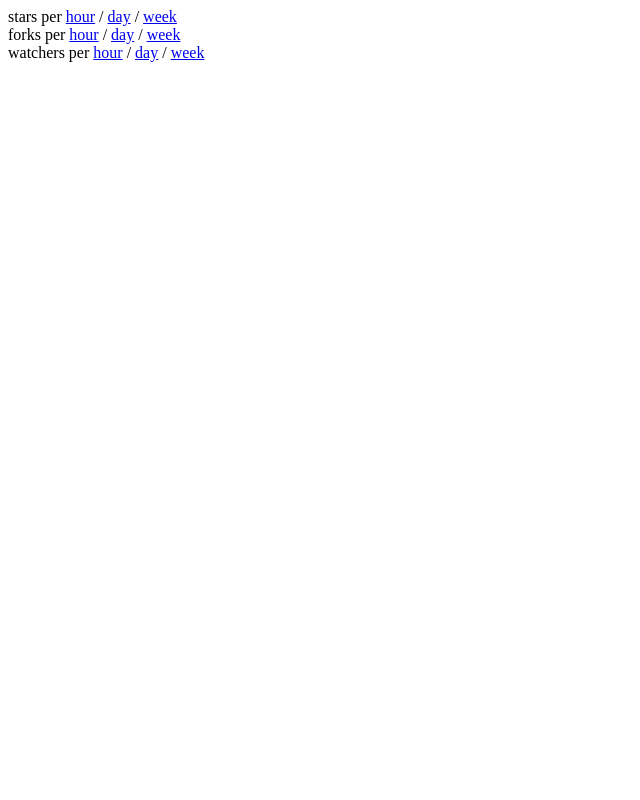
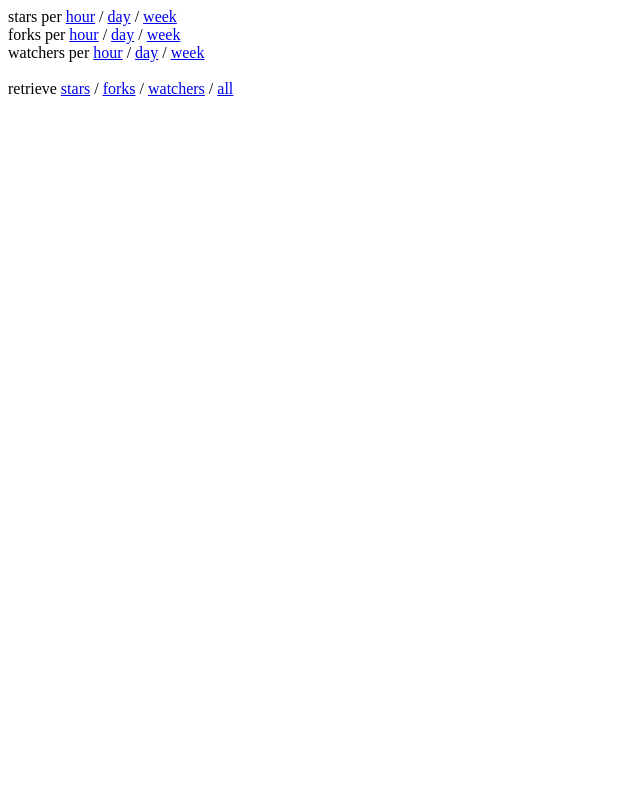
Before and after one commit to alanbernstein/github-dashboard, a Flask app: page / in a window 1280 px wide. Shown: the whole page, without its empty margins (0-640 px from the left). Run offline with Flask 2, Linux system fonts and the light colour scheme; parts of the project's set-up code (start-up, migrations or seed data) failed here and were passed over.

Commit message:
Expand endpoint so only watchers can be retrieved

```diff
--- a/app.py
+++ b/app.py
@@ -251,16 +251,21 @@ def aggregate_graph(column, noun, timespan=None):
                            title=title)
 
 
-@app.route('/retrieve')
-def get_github_data():
+@app.route('/<string:what>/retrieve/')
+def get_github_data(what=None):
     """call all API read functions"""
 
-    print('getting stargazers...')
-    get_and_cache_stargazers()
-    print('getting forks...')
-    get_and_cache_forks()
-    print('getting watchers...')
-    get_and_cache_watchers()
+    what = what or 'users'
+
+    if what in ['stars', 'stargazers', 'users']:
+        print('getting stargazers...')
+        get_and_cache_stargazers()
+    if what in ['forks', 'users']:
+        print('getting forks...')
+        get_and_cache_forks()
+    if what in ['watchers', 'users']:
+        print('getting watchers...')
+        get_and_cache_watchers()
     m = 'read data from github api, stored in cache'
     print(m)
     return m
--- a/templates/index.html
+++ b/templates/index.html
@@ -3,8 +3,10 @@
         <title>github repo stat grapher</title>
     </head>
     <body>
-        stars per <a href="/stars/history/hour">hour</a> / <a href="/stars/history/day">day</a> / <a href="/stars/history/week">week</a><br>
-        forks per <a href="/forks/history/hour">hour</a> / <a href="/forks/history/day">day</a> / <a href="/forks/history/week">week</a><br>
-        watchers per <a href="/watchers/history/hour">hour</a> / <a href="/watchers/history/day">day</a> / <a href="/watchers/history/week">week</a><br>
+        stars per <a href="/stars/history/hour">hour</a> / <a href="/stars/history/day">day</a> / <a href="/stars/history/week">week</a><br />
+        forks per <a href="/forks/history/hour">hour</a> / <a href="/forks/history/day">day</a> / <a href="/forks/history/week">week</a><br />
+        watchers per <a href="/watchers/history/hour">hour</a> / <a href="/watchers/history/day">day</a> / <a href="/watchers/history/week">week</a><br />
+        <br />
+        retrieve <a href="/stars/retrieve">stars</a> / <a href="/forks/retrieve">forks</a> / <a href="/watchers/retrieve">watchers</a> / <a href="/users/retrieve">all</a><br />
     </body>
 </html>
```
